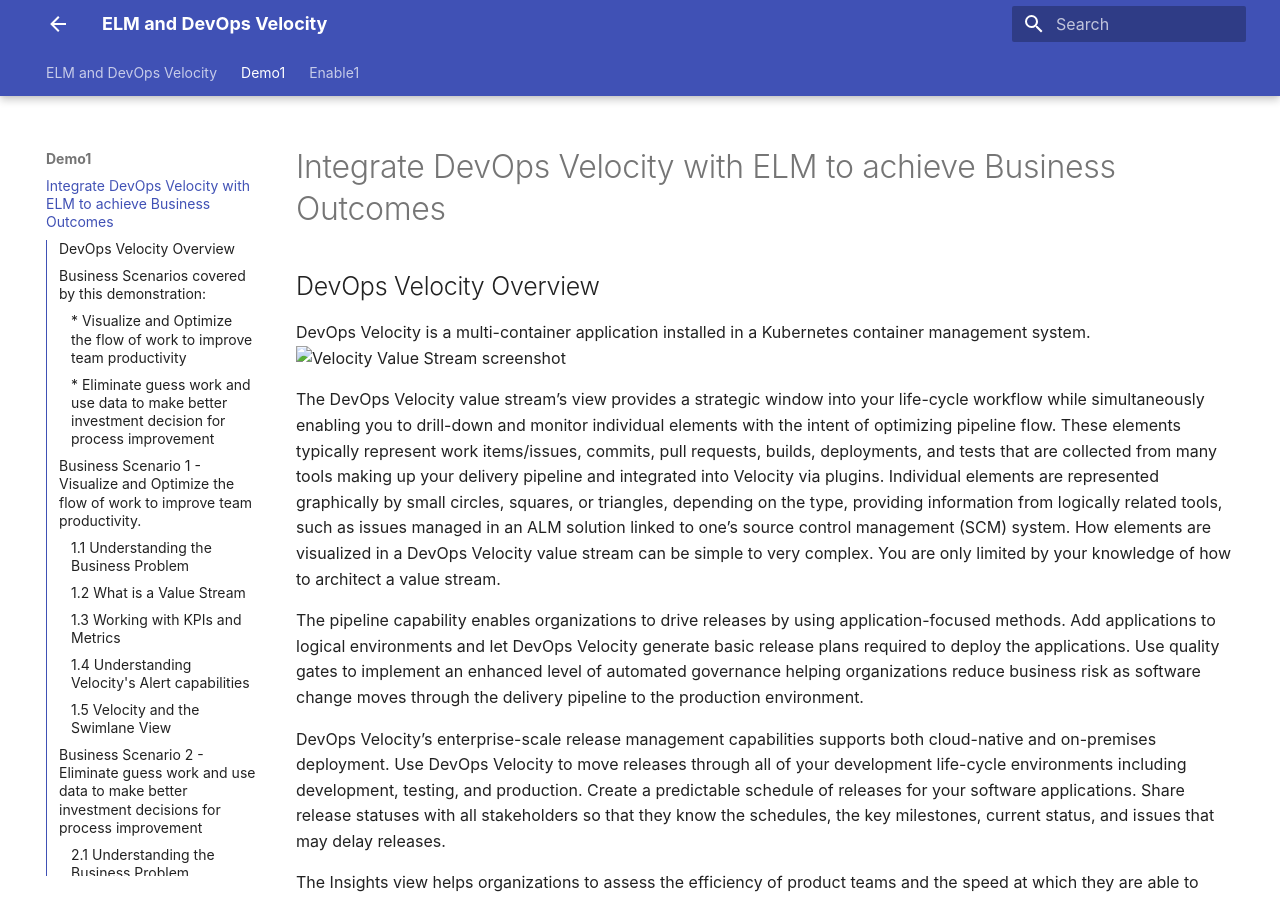
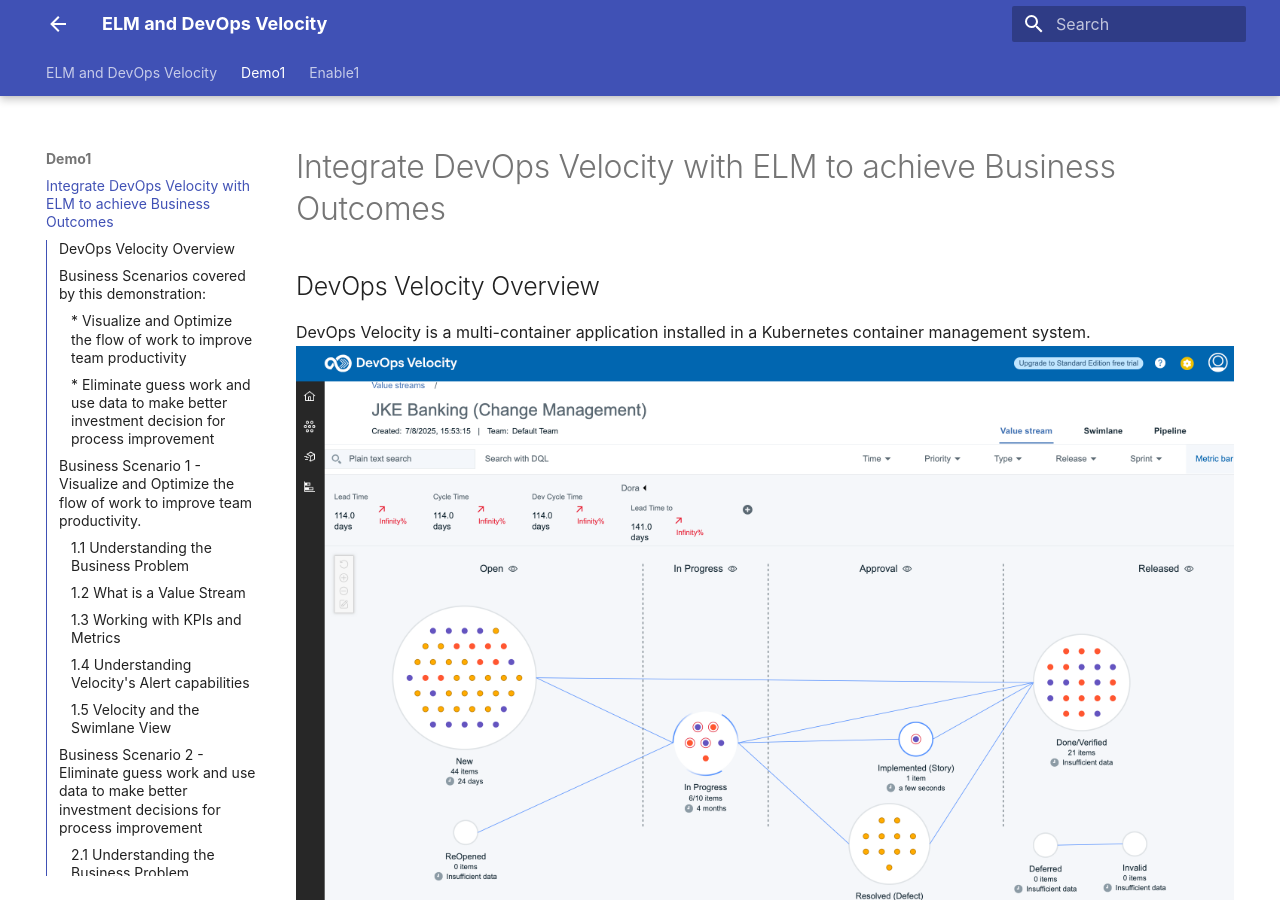
Before and after one commit to DevOpsAutomationLabs/ELM_Velocity, an MkDocs documentation site: the page built from docs/demo1/index.md, in a window 1280 px wide and 900 px high. Built offline with MkDocs 1.6.1 and Material for MkDocs 9.7.7, drawn with Linux system fonts in a browser that asks for light colours.

Commit message:
Update index.md

```diff
--- a/docs/demo1/index.md
+++ b/docs/demo1/index.md
@@ -3,7 +3,7 @@
 ## DevOps Velocity Overview
 
 DevOps Velocity is a multi-container application installed in a Kubernetes container management system.
-![Velocity Value Stream screenshot](../main/docs/demo1/media/velocity_overview.png)
+![Velocity Value Stream screenshot](media/velocity_overview.png)
 
 The DevOps Velocity value stream’s view provides a strategic window into your life-cycle workflow while simultaneously enabling you to drill-down and monitor individual elements with the intent of optimizing pipeline flow. These elements typically represent work items/issues, commits, pull requests, builds, deployments, and tests that are collected from many tools making up your delivery pipeline and integrated into Velocity via plugins. Individual elements are represented graphically by small circles, squares, or triangles, depending on the type, providing information from logically related tools, such as issues managed in an ALM solution linked to one’s source control management (SCM) system. How elements are visualized in a DevOps Velocity value stream can be simple to very complex. You are only limited by your knowledge of how to architect a value stream.
 
```
